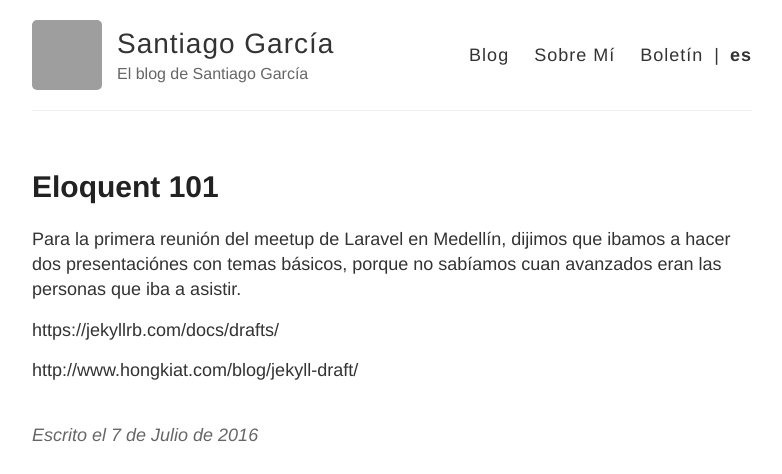
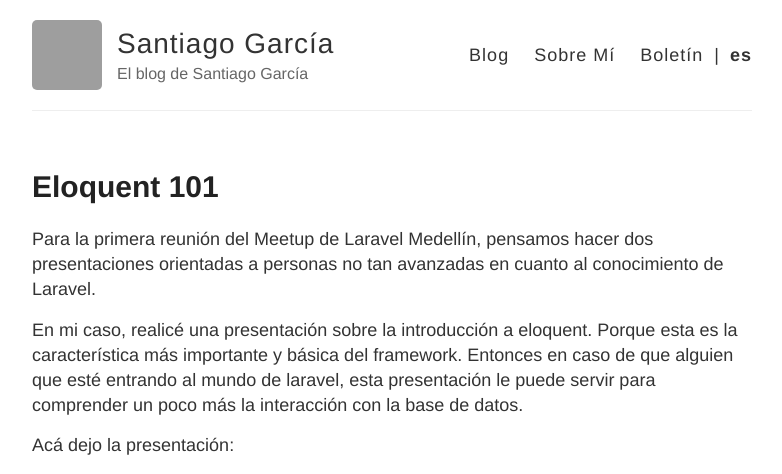
Before and after one commit to santigarcor/santigarcor.github.io, a Jekyll site: the page built from _posts/es/2016-7-7-eloquent-101.md, in a window 1280 px wide. Shown: the top 474 px of the page, without its empty margins (248-1030 px from the left). Built offline with Jekyll 4.4.1, drawn with Linux system fonts in a browser that asks for light colours; comment, search, counter and statistics services are not loaded; grey boxes are pictures that could not be loaded.

Commit message:
Segundo post

```diff
--- a/_posts/es/2016-7-7-eloquent-101.md
+++ b/_posts/es/2016-7-7-eloquent-101.md
@@ -5,8 +5,12 @@
 lang: es
 ---
 
-Para la primera reunión del meetup de Laravel en Medellín, dijimos que ibamos a hacer dos presentaciónes con temas básicos, porque no sabíamos cuan avanzados eran las personas que iba a asistir.
+Para la primera reunión del Meetup de Laravel Medellín, pensamos hacer dos presentaciones orientadas a personas no tan avanzadas en cuanto al conocimiento de Laravel.
 
-https://jekyllrb.com/docs/drafts/
+En mi caso, realicé una presentación sobre la introducción a eloquent. Porque esta es la característica más importante y básica del framework. Entonces en caso de que alguien que esté entrando al mundo de laravel, esta presentación le puede servir para comprender un poco más la interacción con la base de datos.
 
-http://www.hongkiat.com/blog/jekyll-draft/
+Acá dejo la presentación:
+
+<div style="text-align: center;">
+<iframe src="//slides.com/santigarcor/eloquent-101/embed?style=light" width="576" height="420" scrolling="no" frameborder="0" webkitallowfullscreen mozallowfullscreen allowfullscreen></iframe>
+</div>
```
Also changed, not shown: sobre-mi.md (+1 -1 lines).
